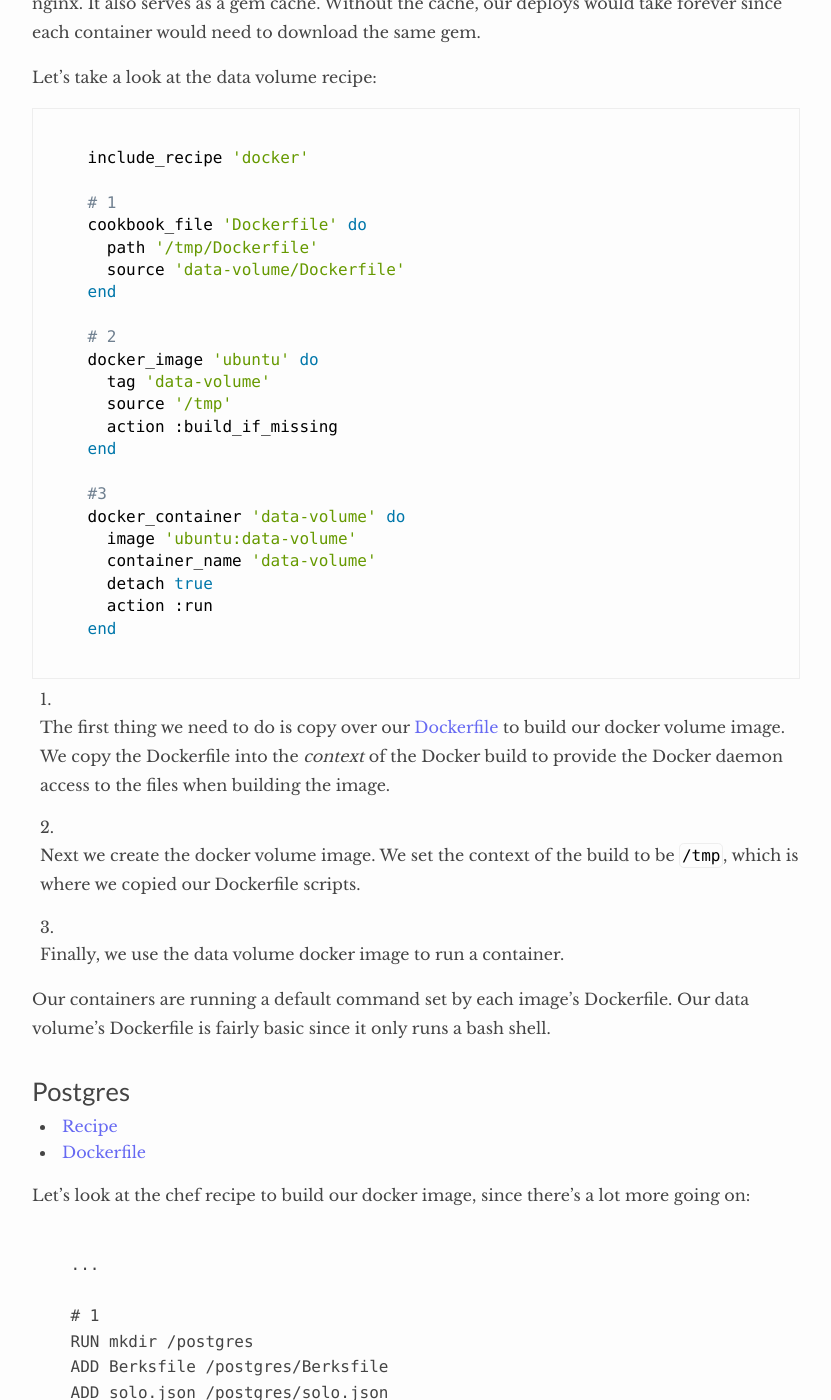
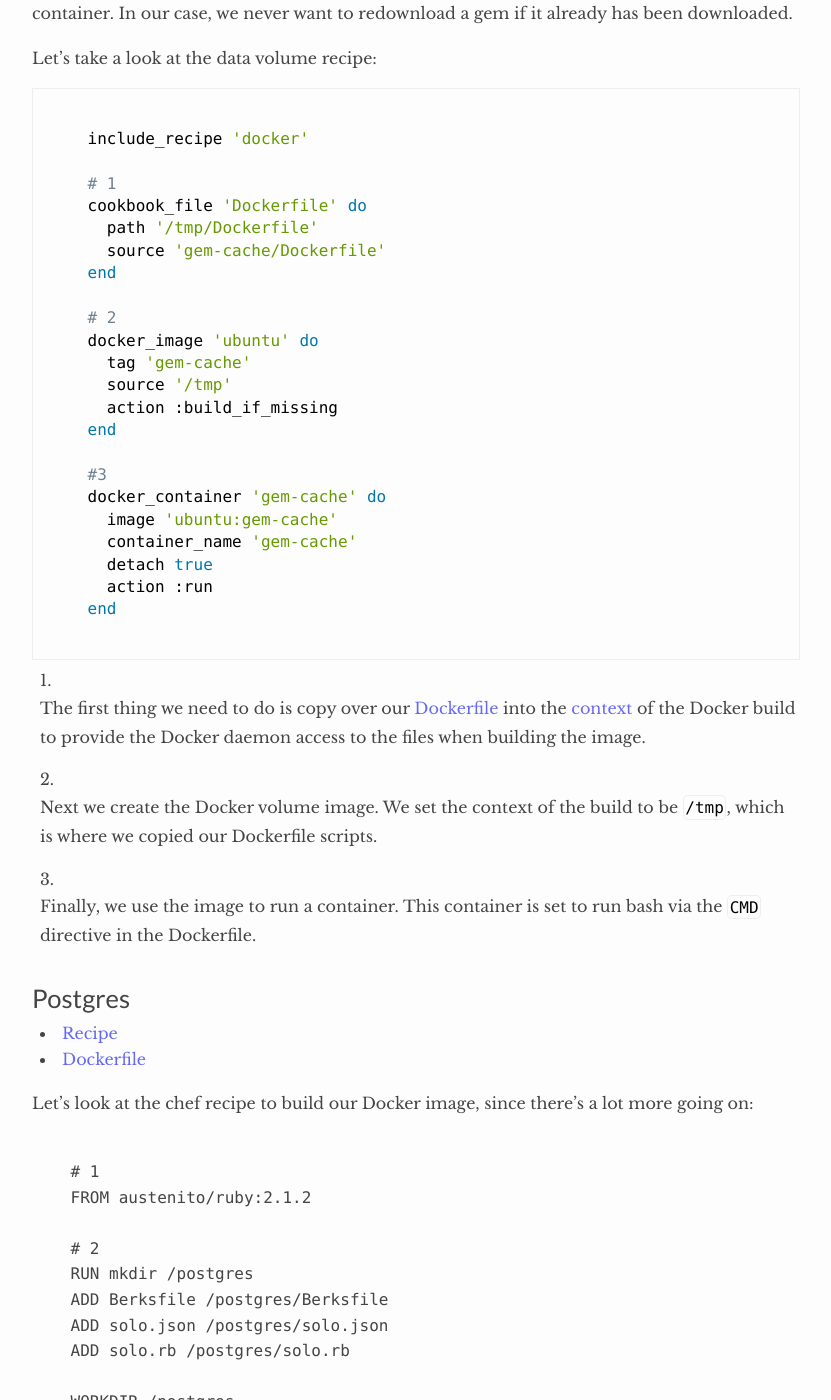
Before and after one commit to growingdevs/growingdevs.github.io, a Jekyll site: the page built from _posts/2014-07-26-your-first-docker-rails-deployment.md, in a window 1280 px wide and 1400 px high, scrolled down 1505 px. Shown: the whole window, without its empty margins (224-1055 px from the left). Built offline with Jekyll 4.4.1, drawn with Linux system fonts in a browser that asks for light colours; Markdown is read by kramdown in place of the engine named in the settings; some of the changed text lies outside the part shown.

Commit message:
First post revision

```diff
--- a/_posts/2014-07-26-your-first-docker-rails-deployment.md
+++ b/_posts/2014-07-26-your-first-docker-rails-deployment.md
@@ -7,20 +7,17 @@ ga_id:
 created_at: 2014-07-26 13:48:08.227526 -04:00
 published_at: 2014-07-26 13:48:08.228104 -04:00
 layout: post
-tags: infrastructure, docker
+tags: infrastructure, Docker
 summary:
 ---
 
+
 # Before we get started
 
-I'm assuming you're familiar with Docker and Vagrant. If not, take a look at following articles:
+This tutorial expects you to have knowledge of the basic Docker concepts such as images, containers, volumes, and linking. If you aren't familiar, take a look at [Getting Started with Docker](https://www.digitalocean.com/community/tutorials/how-to-install-and-use-docker-getting-started). In this post, we'll be building infrastructure in [Vagrant](http://www.vagrantup.com/)
+with the lightweight resources provided by [Chef-Docker](https://github.com/bflad/chef-docker).
 
-* [Getting Started with Docker](https://www.digitalocean.com/community/tutorials/how-to-install-and-use-docker-getting-started)
-* [Vagrant](http://www.vagrantup.com/)
-* [Chef-Docker](https://github.com/bflad/chef-docker) - The chef cookbook used to manage docker.
-
-
-We'll be using an [Example Chef Kitchen](https://github.com/austenito/docker-chef-rails-example) throughout this blog.
+Our chef kitchen, where we'll configure our environment specific variables, can be found here: [Example Chef Kitchen](https://github.com/austenito/docker-chef-rails-example)
 
 # What isn't covered
 
@@ -34,23 +31,20 @@ It's hard to explain even a simple infrastructure without a diagram. So this is
 
 ![Docker Rails Diagram](https://copy.com/ACyi0xiRhoNT0YOn)
 
-When building each image, I use the following pattern:
+In this diagram, each square represents a Docker container built from a Docker image. Everything a container needs to run is either found in the container (e.g. configuration files) or by
+linking to other containers.
 
-* Copy a Dockerfile and related files into a directory onto the host machine.
-* Set the Docker daemon context to the directory with the copied files.
-* Build the docker image using the Dockerfile.
-* Set the default command in the Dockerfile to execute either the service itself or a bash script.
+The rails application is linked to a gem cache container to avoid downloading gems everytime we deploy a container.
 
-# Data Volume
+# Gem Cache
 
 Before each section, I'll reference the chef recipe and the Dockerfile here:
 
-* [Recipe](https://github.com/austenito/docker-chef-rails-example/blob/master/cookbooks/example-cookbook/recipes/data-volume.rb)
-* [Dockerfile](https://github.com/austenito/docker-chef-rails-example/blob/master/cookbooks/example-cookbook/files/default/data-volume/Dockerfile)
+* [Recipe](https://github.com/austenito/docker-chef-rails-example/blob/master/cookbooks/example-cookbook/recipes/gem-cache.rb)
+* [Dockerfile](https://github.com/austenito/docker-chef-rails-example/blob/master/cookbooks/example-cookbook/files/default/gem-cache/Dockerfile)
 
-The first thing we'll need to create is a [docker volume](https://docs.docker.com/userguide/dockervolumes/) storing data we want to persist outside of
-our ephemeral containers. Our volume stores logs for our rails application, unicorn, and nginx. It also serves as a gem cache. Without the cache, our deploys
-would take forever since each container would need to download the same gem.
+In the Docker world, containers are ephemeral, which means data written to containers disappear when we redeploy a container. [Docker volumes](https://docs.docker.com/userguide/dockervolumes/)
+allow us to store data outside of a container. In our case, we never want to redownload a gem if it already has been downloaded.
 
 Let's take a look at the data volume recipe:
 
@@ -61,48 +55,47 @@ Let's take a look at the data volume recipe:
     # 1
     cookbook_file 'Dockerfile' do
       path '/tmp/Dockerfile'
-      source 'data-volume/Dockerfile'
+      source 'gem-cache/Dockerfile'
     end
 
     # 2
     docker_image 'ubuntu' do
-      tag 'data-volume'
+      tag 'gem-cache'
       source '/tmp'
       action :build_if_missing
     end
 
     #3
-    docker_container 'data-volume' do
-      image 'ubuntu:data-volume'
-      container_name 'data-volume'
+    docker_container 'gem-cache' do
+      image 'ubuntu:gem-cache'
+      container_name 'gem-cache'
       detach true
       action :run
     end
   </code>
 </pre>
 
-1. The first thing we need to do is copy over our [Dockerfile](http://docs.docker.com/reference/builder/) to build our docker volume image. We copy the Dockerfile
-   into the _context_ of the Docker build to provide the Docker daemon access to the files when building the image.
+1. The first thing we need to do is copy over our [Dockerfile](http://docs.docker.com/reference/builder/) into the [context](http://docker.readthedocs.org/en/v0.5.3/commandline/command/build/)
+of the Docker build to provide the Docker daemon access to the files when building the image.
 
-2. Next we create the docker volume image. We set the context of the build to be `/tmp`, which is where we copied our Dockerfile
+2. Next we create the Docker volume image. We set the context of the build to be `/tmp`, which is where we copied our Dockerfile
    scripts.
 
-3. Finally, we use the data volume docker image to run a container.
-
-Our containers are running a default command set by each image's Dockerfile. Our data volume's Dockerfile is fairly basic since it only runs a bash shell.
+3. Finally, we use the image to run a container. This container is set to run bash via the `CMD` directive in the Dockerfile.
 
 # Postgres
 
 * [Recipe](https://github.com/austenito/docker-chef-rails-example/blob/master/cookbooks/example-cookbook/recipes/postgres.rb)
 * [Dockerfile](https://github.com/austenito/docker-chef-rails-example/blob/master/cookbooks/example-cookbook/files/default/postgres/Dockerfile)
 
-Let's look at the chef recipe to build our docker image, since there's a lot more going on:
+Let's look at the chef recipe to build our Docker image, since there's a lot more going on:
 
 <pre>
   <code class="bash">
-    ...
+    # 1
+    FROM austenito/ruby:2.1.2
 
-    # 1
+    # 2
     RUN mkdir /postgres
     ADD Berksfile /postgres/Berksfile
     ADD solo.json /postgres/solo.json
@@ -110,38 +103,39 @@ Let's look at the chef recipe to build our docker image, since there's a lot mor
 
     WORKDIR /postgres
 
-    # 2
+    # 3
     RUN bash -c 'source /usr/local/share/chruby/chruby.sh; chruby 2.1.2'
     RUN berks vendor ./cookbooks
     RUN chef-solo -c solo.rb -j solo.json
 
-    # 3
+    # 4
     VOLUME  ["/etc/postgresql", "/var/log/postgresql", "/var/lib/postgresql"]
 
+    # 5
     EXPOSE 5432
-
     USER postgres
-
-    # 4
     CMD ["/usr/lib/postgresql/9.3/bin/postgres",
          "-D", "/var/lib/postgresql/9.3/main", "-c",
          "config_file=/etc/postgresql/9.3/main/postgresql.conf"]
   </code>
 </pre>
 
-1. The Dockerfile is responsible for adding files to our docker image. These files are relative to docker daemon context.
+1. Pull a pre-built [Ruby 2.1.2 image](https://registry.hub.docker.com/u/austenito/ruby-2.1.2/) from Docker hub. It has ruby 2.1.2 and chruby installed.
 
-2. Run chef-solo to build and configure postgres with the files we copied into our image.
+2. Add files in the Docker daemon context to our image.
 
-3. Expose directories to other containers to allow backups of our data. If we didn't do this and the container is deleted, all of our
+3. Run chef-solo to build and configure postgres with the files we copied into our image.
+
+4. Expose directories to other containers to allow backups of our data. If we didn't do this and the container is deleted, all of our
    data would be lost.
 
-4. Run postgres.
+5. Run postgres.
 
-Our chef recipe is similar to the data volume except when we run our container as we specify `env` and `volumes_from`.
+Our chef recipe is similar to the gem cache with a few differences:
 
-* `env` allows us to pass environmental variables such as credentials into our running container.
-* `volumes_from` provides access to the directories exposed from our docker volume container.
+* We expose a port (5432) to other containers to allow tcp connections to this container
+* We use [env](https://docs.docker.com/reference/builder/#env) to set environmental variables before we run our container
+* We set which volumes from other containers that available in this container with [volumes_from](https://docs.docker.com/reference/builder/#volume)
 
 <pre>
   <code class="language-ruby">
@@ -156,7 +150,7 @@ Our chef recipe is similar to the data volume except when we run our container a
         env ["POSTGRES_USER=#{node['postgresql']['user']}",
              "POSTGRES_PASSWORD=#{node['postgresql']['password']}"
             ]
-        volumes_from 'data-volume'
+        volumes_from 'gem-cache'
         action :run
       end
     end
@@ -182,7 +176,7 @@ variables with ip and port information of postgres container.
       container_name 'rails-example'
       detach true
       link ['postgres:db']
-      volumes_from 'data-volume'
+      volumes_from 'gem-cache'
       action :run
       port '3000:3000'
     end
@@ -190,16 +184,19 @@ variables with ip and port information of postgres container.
 </pre>
 
 When the rails-example container starts up, we want to be able to bundle, precompile our assets, migrate, then start our server. Specifying this inline via the `CMD` directive
-is a bit cumbersome, so we can specify a script, [run.sh](https://github.com/austenito/docker-chef-rails-example/blob/master/cookbooks/example-cookbook/files/default/rails-example/run.sh)
-to execute. The script clones the latest rails-example repository, bundles, migrates, and starts unicorn.
+is a bit cumbersome, so we can specify a script to the `CMD` directive,
+[run.sh](https://github.com/austenito/docker-chef-rails-example/blob/master/cookbooks/example-cookbook/files/default/rails-example/run.sh).
+The script clones the latest rails-example repository, bundles, migrates, and starts unicorn.
 
 # Nginx
 
 * [Recipe](https://github.com/austenito/docker-chef-rails-example/blob/master/cookbooks/example-cookbook/recipes/nginx.rb)
 * [Dockerfile](https://github.com/austenito/docker-chef-rails-example/blob/master/cookbooks/example-cookbook/files/default/nginx/Dockerfile)
 
-Nginx is configured manually by installing nginx via apt and copying over our the nginx.conf file. For our purposes, setting up the nginx recipe is _way_ to
-complicated and not worth an simple infrastructure setup.
+Unlike the postgres container, which uses a chef recipe for configuration, we will configure nginx manually via apt and copying over our nginx.conf file. Using the nginx
+chef recipe turns out to be a bit too compilicated for our simple infrastructure example.
+
+Other than that, there is nothing new to see in the recipe or the Dockerfile. Our Dockerfile installs nginx and we run a container with nginx with our chef recipe.
 
 # Putting it all together
 
@@ -227,7 +224,7 @@ Let's ssh into our vagrant box and poke around. First let see what images we cre
     austenito                 nginx               a10b38bf0975
     austenito/rails-example   latest              38c2ed56c811
     austenito/postgres        9.3                 88c026cf2326
-    ubuntu                    data-volume         11f9a661754b
+    ubuntu                    gem-cache           11f9a661754b
     ubuntu                    14.04               c4ff7513909d
     austenito/ruby            2.1.2               c794944b5fa2
   </code>
@@ -243,13 +240,13 @@ These images were built by the `docker_image` directive in our chef recipes. The
     austenito:nginx                 0.0.0.0:80->80/tcp       nginx
     austenito/rails-example:latest  0.0.0.0:3000->3000/tcp   nginx/rails_example,rails-example
     austenito/postgres:9.3          0.0.0.0:5432->5432/tcp   nginx/rails_example/db,postgres,rails-example/db
-    ubuntu:data-volume                                       data-volume
+    ubuntu:gem-cache                                         gem-cache
   </code>
 </pre>
 
-# What if I don't build my images from the ground up?
+# What if I don't want to build my images from the ground up?
 
-Great question! Part of the power of docker is the ability to push your images (ala git style) to [Docker Hub](http://hub.docker.com/) so you don't have to rebuild images.
+Great question! Part of the power of Docker is the ability to push your images (ala git style) to [Docker Hub](http://hub.docker.com/) so you don't have to rebuild images.
 Ruby takes the longest to compile and I've set the `docker_image` directive in the postgres Dockerfile to point to `austenito/ruby:2.1.2`.
 
 * [Ruby 2.1.2](https://registry.hub.docker.com/u/austenito/ruby-2.1.2/)
```
Also changed, not shown: other parts of _posts/2014-07-26-your-first-docker-rails-deployment.md (+1 -1 lines).
